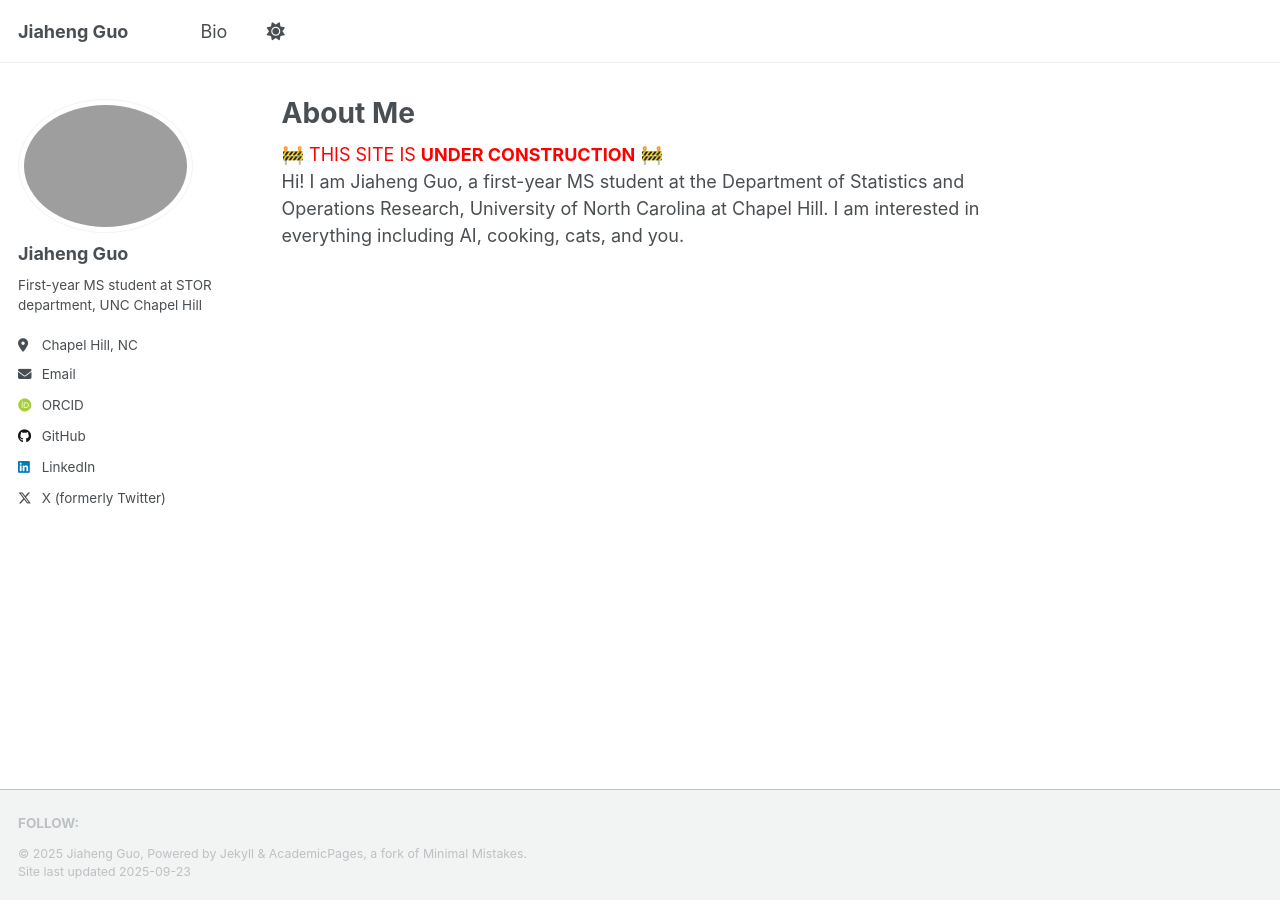
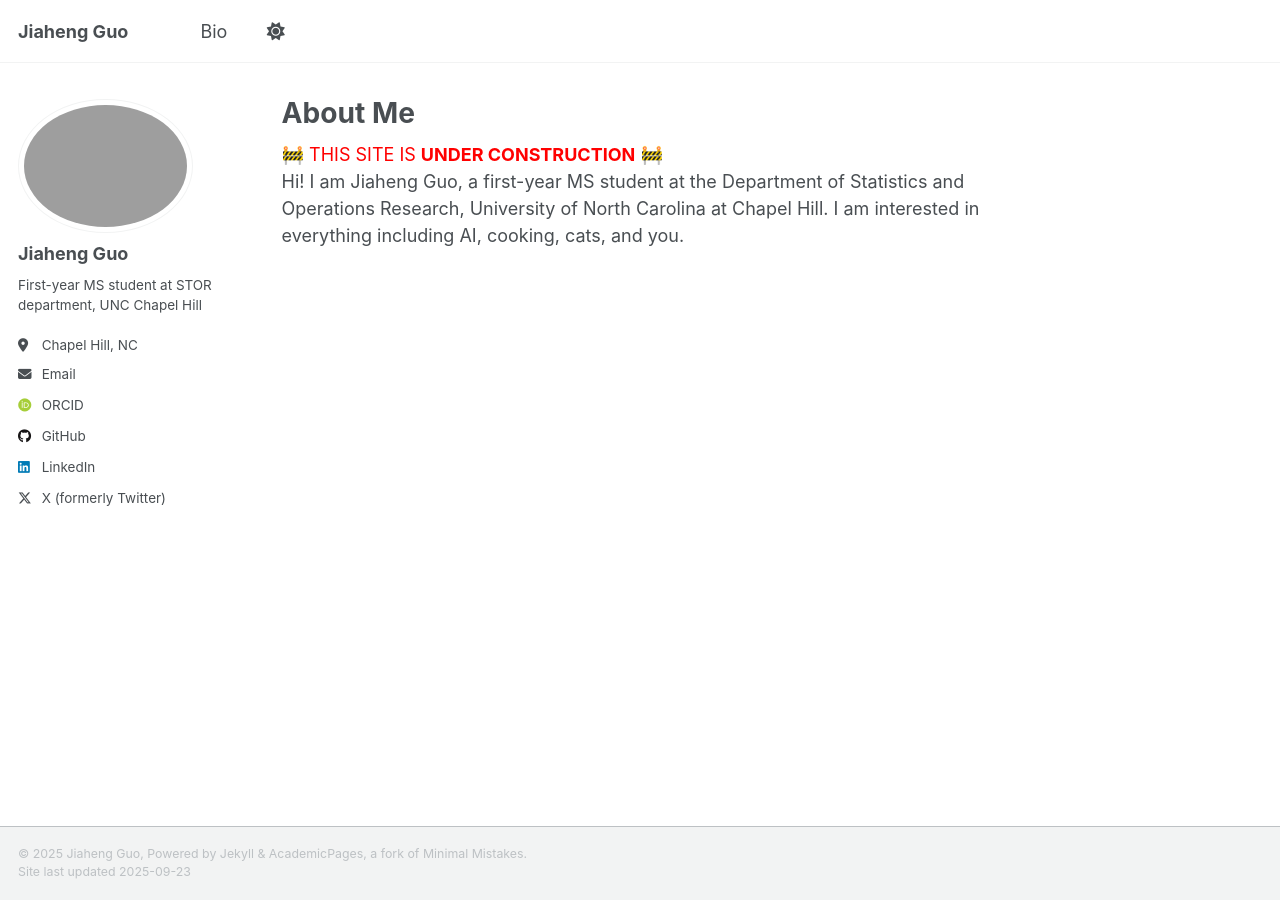
Before and after one commit to jiaheng-guo/jiaheng-guo.github.io, a Jekyll site: the page built from _pages/about.md, in a window 1280 px wide. Built offline with Jekyll 4.4.1, drawn with Linux system fonts in a browser that asks for light colours; some web fonts are replaced; a script that is not in the unit is left out.

Commit message:
regular update

```diff
--- a/_includes/footer.html
+++ b/_includes/footer.html
@@ -1,14 +1,14 @@
 {% include base_path %}
 
-{% if site.author.github or site.author.bitbucket or site.atom_feed.hide != true %}
+<!-- {% if site.author.github or site.author.bitbucket or site.atom_feed.hide != true %}
 <div class="page__footer-follow">
   <ul class="social-icons">
     {% if site.data.ui-text[site.locale].follow_label %}
       <li><strong>{{ site.data.ui-text[site.locale].follow_label }}</strong></li>
     {% endif %}
-    <!-- {% if site.author.github %}
+    {% if site.author.github %}
       <li><a href="http://github.com/{{ site.author.github }}"><i class="fab fa-github" aria-hidden="true"></i> GitHub</a></li>
-    {% endif %} -->
+    {% endif %}
     {% if site.author.bitbucket %}
       <li><a href="http://bitbucket.org/{{ site.author.bitbucket }}"><i class="fab fa-bitbucket" aria-hidden="true"></i> Bitbucket</a></li>
     {% endif %}
@@ -17,7 +17,7 @@
     {% endif %}
   </ul>
 </div>
-{% endif %}
+{% endif %} -->
 
 <div class="page__footer-copyright">
   &copy; {{ site.time | date: '%Y' }} {{ site.name | default: site.title }}, {{ site.data.ui-text[site.locale].powered_by | default: "Powered by" }} <a href="http://jekyllrb.com" rel="nofollow">Jekyll</a> &amp; <a href="https://github.com/academicpages/academicpages.github.io">AcademicPages</a>, a fork of <a href="https://mademistakes.com/work/minimal-mistakes-jekyll-theme/" rel="nofollow">Minimal Mistakes</a>.<br />
```
